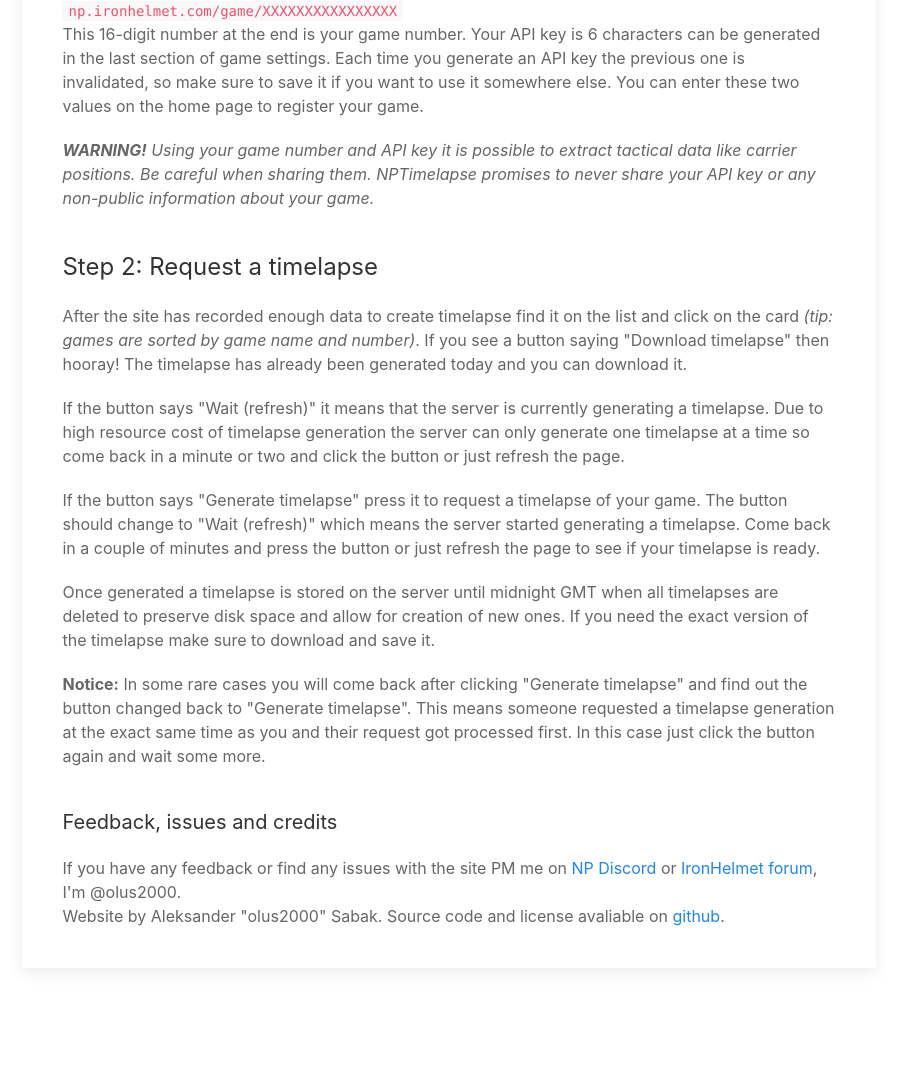
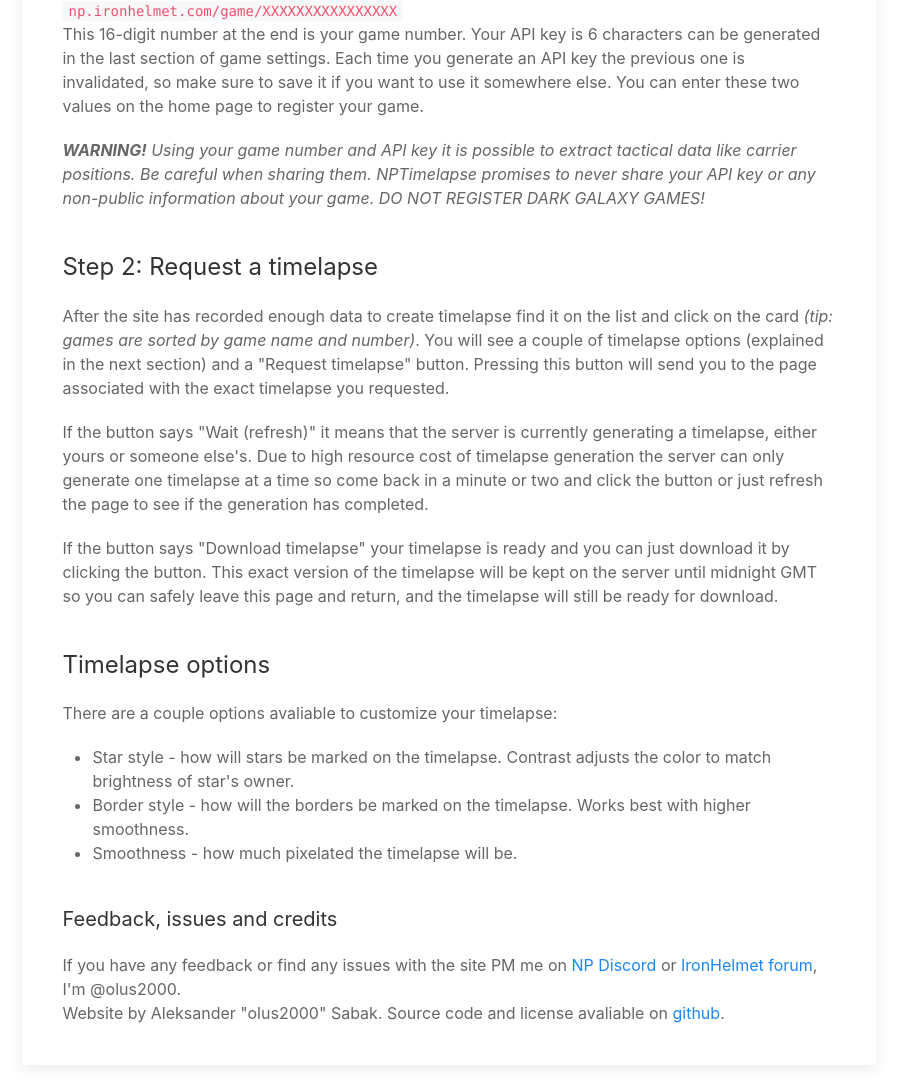
Before and after one commit to olus2000/nptimelapse, a Flask app: page /help in a window 1280 px wide. Shown: the part 484-1569 px from the top of the page, without its empty margins (191-1088 px from the left). Before the commit the page ends 1454 px from the top, so only its background shows below. Run offline with Flask 2, Linux system fonts and the light colour scheme; parts of the project's set-up code (start-up, migrations or seed data) failed here and were passed over; some libraries are stand-ins or nearby versions.

Commit message:
Help adjusted for timelapse options

```diff
--- a/nptimelapse/index.py
+++ b/nptimelapse/index.py
@@ -111,8 +111,8 @@ def timelapse_request(game_id):
         star = request.args['star']
     else:
         star = 'none'
-    if 'edge' in request.args:
-        border = request.args['edge']
+    if 'border' in request.args:
+        border = request.args['border']
     else:
         border = 'none'
     if 'rescale' in request.args:
--- a/nptimelapse/templates/help.html
+++ b/nptimelapse/templates/help.html
@@ -32,34 +32,41 @@
         <p><i><b>WARNING!</b> Using your game number and API key it is possible to extract
         tactical data like carrier positions. Be careful when sharing them. NPTimelapse
         promises to never share your API key or any non-public information about your
-        game.</i></p>
+        game. DO NOT REGISTER DARK GALAXY GAMES!</i></p>
 
         <h3>Step 2: Request a timelapse</h3>
         <p>After the site has recorded enough data to create timelapse find it on the
         list and click on the card <i>(tip: games are sorted by game name and number)</i>.
-        If you see a button saying "Download timelapse" then hooray! The timelapse has
-        already been generated today and you can download it.</p>
+        You will see a couple of timelapse options (explained in the next section) and
+        a "Request timelapse" button. Pressing this button will send you to the page
+        associated with the exact timelapse you requested.</p>
 
         <p>If the button says "Wait (refresh)" it means that the server is currently
-        generating a timelapse. Due to high resource cost of timelapse generation the
-        server can only generate one timelapse at a time so come back in a minute or two
-        and click the button or just refresh the page.</p>
+        generating a timelapse, either yours or someone else's. Due to high resource cost
+        of timelapse generation the server can only generate one timelapse at a time so
+        come back in a minute or two and click the button or just refresh the page to see
+        if the generation has completed.</p>
 
-        <p>If the button says "Generate timelapse" press it to request a timelapse of
-        your game. The button should change to "Wait (refresh)" which means the server
-        started generating a timelapse. Come back in a couple of minutes and press the
-        button or just refresh the page to see if your timelapse is ready.</p>
+        <p>If the button says "Download timelapse" your timelapse is ready and you can
+        just download it by clicking the button. This exact version of the timelapse will
+        be kept on the server until midnight GMT so you can safely leave this page and
+        return, and the timelapse will still be ready for download.</p>
 
-        <p>Once generated a timelapse is stored on the server until midnight GMT when all
-        timelapses are deleted to preserve disk space and allow for creation of new ones.
-        If you need the exact version of the timelapse make sure to download and save it.
-        </p>
-
-        <p><b>Notice:</b> In some rare cases you will come back after clicking "Generate
-        timelapse" and find out the button changed back to "Generate timelapse". This
-        means someone requested a timelapse generation at the exact same time as you and
-        their request got processed first. In this case just click the button again and
-        wait some more.</p>
+        <h3>Timelapse options</h3>
+        There are a couple options avaliable to customize your timelapse:
+        <ul>
+            <li>
+                Star style - how will stars be marked on the timelapse. Contrast
+                adjusts the color to match brightness of star's owner.
+            </li>
+            <li>
+                Border style - how will the borders be marked on the timelapse. Works best
+                with higher smoothness.
+            </li>
+            <li>
+                Smoothness - how much pixelated the timelapse will be.
+            </li>
+        </ul>
 
         <h4>Feedback, issues and credits</h4>
         If you have any feedback or find any issues with the site PM me on
```
Also changed, not shown: nptimelapse/templates/game_info.html (+4 -4 lines).
